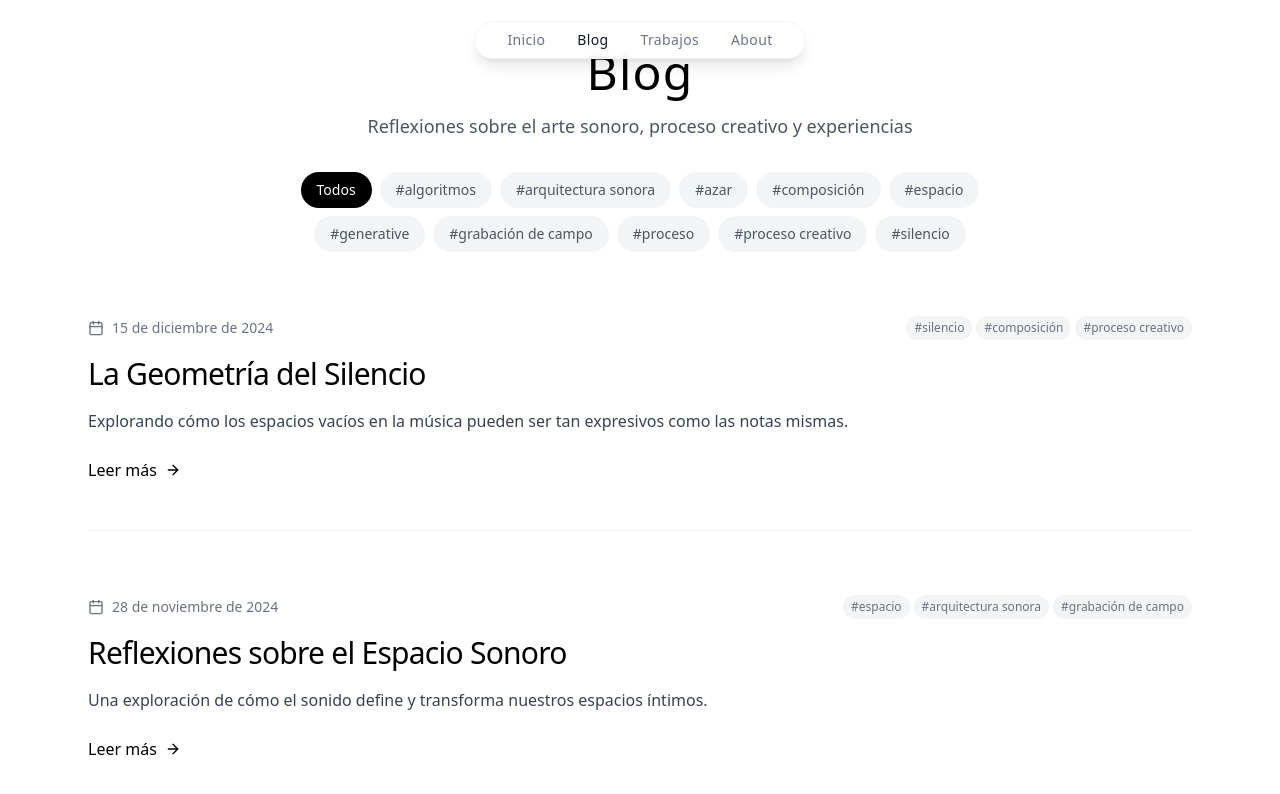
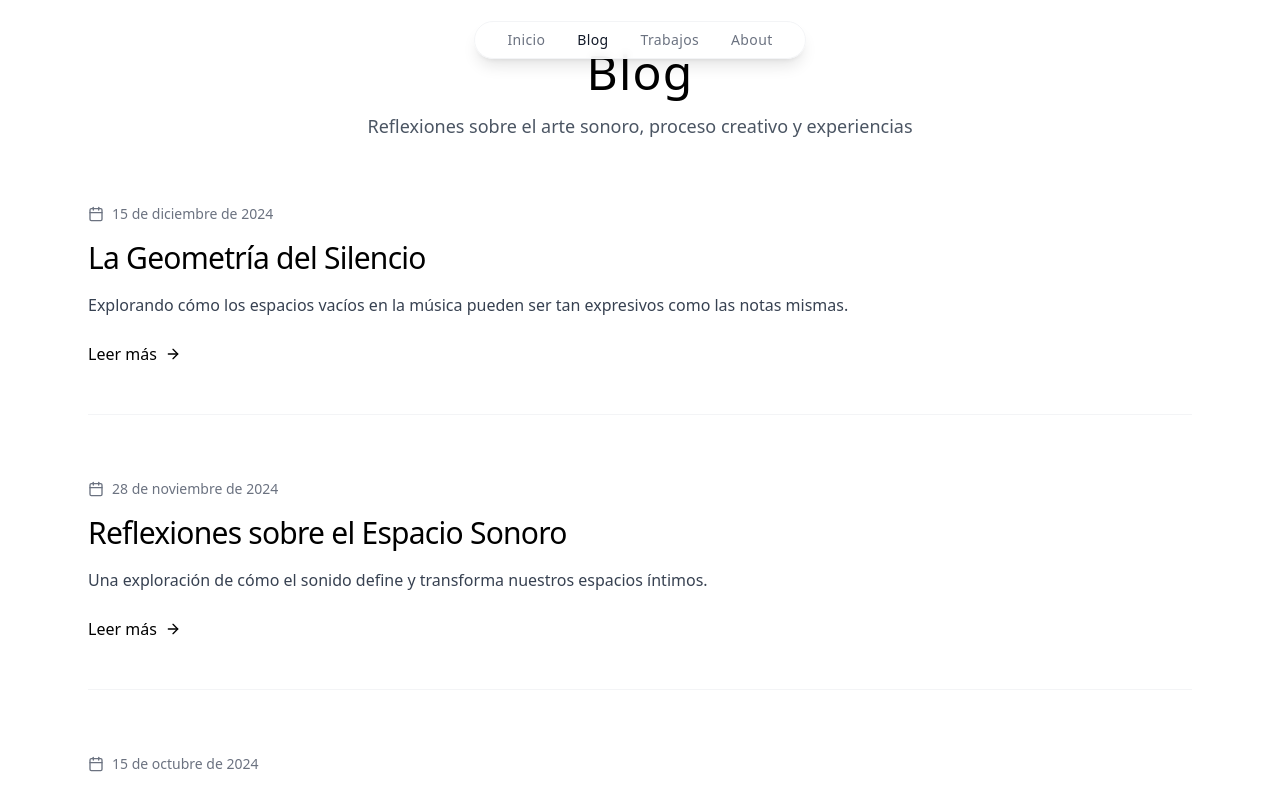
Before and after one commit to twistin/-, a React (Vite) app: page /blog in a window 1280 px wide. Shown: the top 794 px of the page. Built offline with nearby package versions, Linux system fonts and the light colour scheme.

Commit message:
update blog page

```diff
--- a/src/pages/Blog.tsx
+++ b/src/pages/Blog.tsx
@@ -1,17 +1,53 @@
 import React, { useState } from 'react';
-import { Calendar, ArrowRight, Tag } from 'lucide-react';
-import { blogPosts, BlogPost, getAllTags } from '../data/blogPosts';
+import { Calendar, ArrowRight } from 'lucide-react';
+
+interface BlogPost {
+  id: string;
+  title: string;
+  content: string;
+  date: string;
+  excerpt: string;
+}
 
 const Blog: React.FC = () => {
   const [selectedPost, setSelectedPost] = useState<BlogPost | null>(null);
-  const [selectedTag, setSelectedTag] = useState<string | null>(null);
 
-  // Filtrar posts por tag si hay uno seleccionado
-  const filteredPosts = selectedTag
-    ? blogPosts.filter(post => post.tags?.includes(selectedTag))
-    : blogPosts;
+  // Posts estáticos - gestionados localmente
+  const posts: BlogPost[] = [
+    {
+      id: '3',
+      title: 'La Geometría del Silencio',
+      excerpt: 'Explorando cómo los espacios vacíos en la música pueden ser tan expresivos como las notas mismas.',
+      content: `El silencio no es la ausencia de sonido, sino su complemento más profundo. En mis últimas composiciones he estado trabajando con lo que llamo "geometría del silencio" - la forma en que los espacios vacíos crean estructuras tan sólidas como las más densas texturas sonoras.
 
-  const allTags = getAllTags();
+Cada pausa tiene su peso específico, su densidad emocional. Un silencio de dos segundos después de un crescendo no es igual que el mismo silencio después de un susurro. La diferencia no está en la duración, sino en la expectativa que genera.
+
+He comenzado a mapear estos silencios como si fueran objetos tridimensionales, con volumen, textura y temperatura. Algunos silencios son fríos y metálicos, otros cálidos y envolventes. Esta materialización del vacío me permite componer con él como si fuera otro instrumento.`,
+      date: '2024-12-15'
+    },
+    {
+      id: '2',
+      title: 'Reflexiones sobre el Espacio Sonoro',
+      excerpt: 'Una exploración de cómo el sonido define y transforma nuestros espacios íntimos.',
+      content: `El espacio sonoro es más que un concepto acústico; es una dimensión emocional y perceptiva que nos conecta con lo invisible. En mis últimas composiciones, he estado explorando cómo los silencios pueden ser tan elocuentes como los sonidos más intensos.
+
+Cada obra nace de la observación del entorno, de la escucha atenta de esos momentos donde el mundo parece suspenderse. Es en esa suspensión donde encuentro la materia prima de mi trabajo: la tensión entre lo que se oye y lo que se siente.
+
+El espacio no es solo el contenedor del sonido, sino su co-creador. Una misma pieza suena completamente diferente en una catedral gótica que en un estudio de grabación. Esta variabilidad no es un problema a resolver, sino una característica fundamental que abrazo en mi trabajo.`,
+      date: '2024-11-28'
+    },
+    {
+      id: '1',
+      title: 'Proceso Creativo: Entre el Control y el Azar',
+      excerpt: 'Cómo equilibrar la intención artística con los elementos aleatorios en la composición sonora.',
+      content: `Mi proceso creativo se mueve constantemente entre dos polos: el control absoluto de cada elemento y la apertura total al azar. Esta tensión no es un conflicto, sino el motor de mis obras.
+
+Trabajo con sistemas que permiten que el sonido evolucione de manera impredecible, pero dentro de parámetros que defino cuidadosamente. Es como crear un jardín: plantas las semillas, preparas el terreno, pero no puedes controlar exactamente cómo crecerá cada planta.
+
+En mis últimas piezas he desarrollado lo que llamo "algoritmos orgánicos" - sistemas de generación que imitan procesos naturales. No se trata de usar tecnología por usar, sino de encontrar en ella metáforas para fenómenos que me interesan: la erosión, el crecimiento celular, los patrones fractales.`,
+      date: '2024-10-15'
+    }
+  ];
 
   const formatDate = (dateString: string) => {
     const date = new Date(dateString);
@@ -22,6 +58,7 @@ const Blog: React.FC = () => {
     });
   };
 
+  // Vista de post individual
   if (selectedPost) {
     return (
       <div className="min-h-screen bg-white pt-20 md:pt-12">
@@ -38,24 +75,9 @@ const Blog: React.FC = () => {
               <h1 className="text-4xl md:text-5xl font-light mb-6 leading-tight">
                 {selectedPost.title}
               </h1>
-              <div className="flex items-center justify-between mb-6">
               <div className="flex items-center text-gray-500 text-sm">
                 <Calendar size={16} className="mr-2" />
                 {formatDate(selectedPost.date)}
-                </div>
-                {selectedPost.tags && selectedPost.tags.length > 0 && (
-                  <div className="flex items-center space-x-2">
-                    <Tag size={14} className="text-gray-400" />
-                    {selectedPost.tags.map((tag, index) => (
-                      <span
-                        key={tag}
-                        className="text-xs px-2 py-1 bg-gray-100 text-gray-600 rounded-full"
-                      >
-                        {tag}
-                      </span>
-                    ))}
-                  </div>
-                )}
               </div>
             </header>
 
@@ -72,80 +94,31 @@ const Blog: React.FC = () => {
     );
   }
 
+  // Vista de lista de posts - SIN BOTÓN NUEVO POST
   return (
     <div className="min-h-screen bg-white pt-20 md:pt-12">
       <div className="max-w-6xl mx-auto px-6">
-        {/* Header */}
+        {/* Header - SIN BOTÓN NUEVO POST */}
         <header className="mb-16 text-center">
           <h1 className="text-4xl md:text-5xl font-light mb-4 tracking-wide">
             Blog
           </h1>
-          <p className="text-gray-600 text-lg max-w-2xl mx-auto mb-8">
+          <p className="text-gray-600 text-lg max-w-2xl mx-auto">
             Reflexiones sobre el arte sonoro, proceso creativo y experiencias
           </p>
-
-          {/* Filtros por tags */}
-          {allTags.length > 0 && (
-            <div className="flex flex-wrap justify-center gap-2 max-w-3xl mx-auto">
-              <button
-                onClick={() => setSelectedTag(null)}
-                className={`px-4 py-2 text-sm rounded-full transition-colors ${
-                  selectedTag === null
-                    ? 'bg-black text-white'
-                    : 'bg-gray-100 text-gray-600 hover:bg-gray-200'
-                }`}
-              >
-                Todos
-              </button>
-              {allTags.map((tag) => (
-                <button
-                  key={tag}
-                  onClick={() => setSelectedTag(selectedTag === tag ? null : tag)}
-                  className={`px-4 py-2 text-sm rounded-full transition-colors ${
-                    selectedTag === tag
-                      ? 'bg-black text-white'
-                      : 'bg-gray-100 text-gray-600 hover:bg-gray-200'
-                  }`}
-                >
-                  #{tag}
-                </button>
-              ))}
-            </div>
-          )}
         </header>
 
-        {/* Lista de posts */}
+        {/* Lista de posts - SOLO LECTURA */}
         <div className="grid gap-12 md:gap-16">
-          {filteredPosts.length === 0 ? (
-            <div className="text-center py-16">
-              <p className="text-gray-500 text-lg">
-                {selectedTag ? `No hay posts con el tag "${selectedTag}"` : 'No hay posts disponibles'}
-              </p>
-            </div>
-          ) : (
-            filteredPosts.map((post) => (
+          {posts.map((post) => (
             <article
               key={post.id}
               className="border-b border-gray-100 pb-12 last:border-b-0 cursor-pointer group"
               onClick={() => setSelectedPost(post)}
             >
-                <div className="flex items-center justify-between mb-4">
-                  <div className="flex items-center text-gray-500 text-sm">
+              <div className="flex items-center text-gray-500 text-sm mb-4">
                 <Calendar size={16} className="mr-2" />
                 {formatDate(post.date)}
-                  </div>
-                  {post.tags && post.tags.length > 0 && (
-                    <div className="flex items-center space-x-1">
-                      {post.tags.map((tag) => (
-                        <span
-                          key={tag}
-                          className="text-xs px-2 py-1 bg-gray-100 text-gray-500 rounded-full"
-                        >
-                          #{tag}
-                        </span>
-                      ))}
-                    </div>
-                  )}
               </div>
 
               <h2 className="text-2xl md:text-3xl font-light mb-4 group-hover:text-gray-600 transition-colors">
@@ -160,8 +133,7 @@ const Blog: React.FC = () => {
                 Leer más <ArrowRight size={16} className="ml-2" />
               </div>
             </article>
-            ))
-          )}
+          ))}
         </div>
       </div>
     </div>
```
Lines whose indentation alone changed are shown as unchanged.
